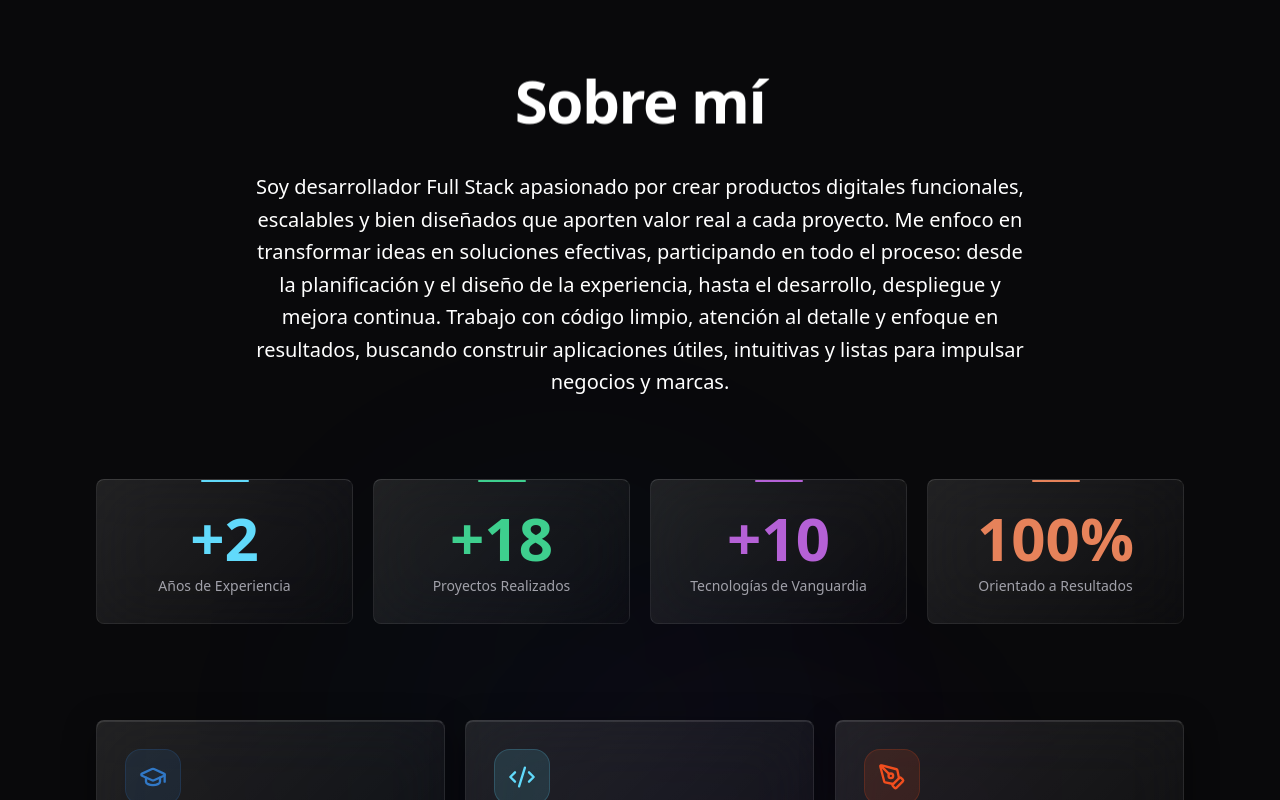
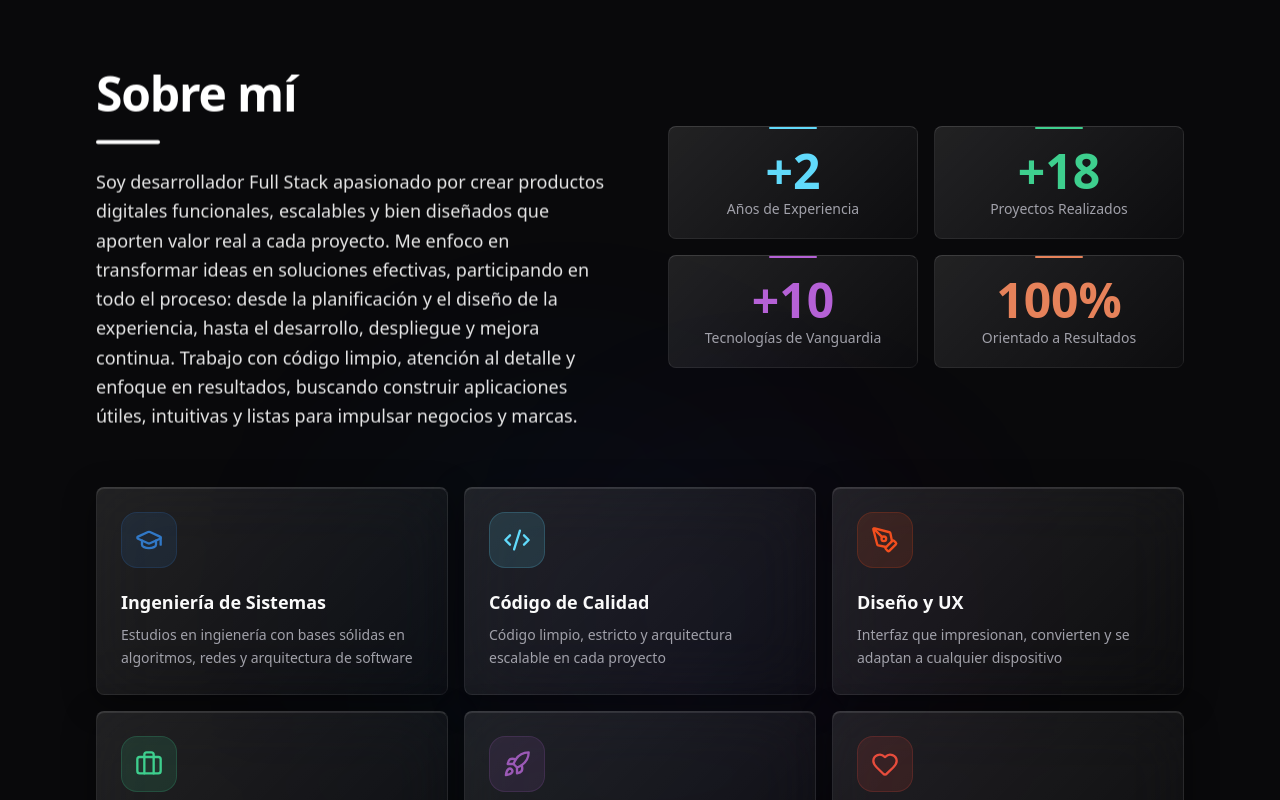
Before and after one commit to LuisAlatta/LuisAlattaPortafolio, a Next.js app: page / in a window 1280 px wide. Shown: the part 800-1600 px from the top of the page. Built offline with nearby package versions, Linux system fonts and the light colour scheme.

Commit message:
sobre mi mas compacto en dos columnas y se quitaron asu, serena y renova

```diff
--- a/src/components/sections/About.tsx
+++ b/src/components/sections/About.tsx
@@ -71,27 +71,27 @@ export function About() {
 
             <div className="container px-4 md:px-8 max-w-6xl mx-auto">
 
-                {/* Header — Centered, full-width */}
-                <div className="text-center mb-20">
-                    <h2 data-reveal className="reveal text-4xl md:text-6xl font-bold tracking-tight mb-8 leading-tight text-white">
-                        {language === "es" ? "Sobre mí" : "About me"}
-                    </h2>
-                    <div data-reveal className="reveal reveal-delay-1 max-w-3xl mx-auto">
-                        <p className="text-xl text-white leading-relaxed">
+                {/* Intro + Stats en 2 columnas (compacto) */}
+                <div className="grid lg:grid-cols-2 gap-8 lg:gap-14 items-center mb-14">
+                    <div data-reveal className="reveal">
+                        <h2 className="text-4xl md:text-5xl font-bold tracking-tight mb-4 leading-tight text-white">
+                            {language === "es" ? "Sobre mí" : "About me"}
+                        </h2>
+                        <div className="w-16 h-1 bg-primary rounded-full mb-6" />
+                        <p className="text-base md:text-lg text-white/90 leading-relaxed">
                             {language === "es"
                                 ? profile.about
                                 : "I'm a developer committed to building functional, fast, and visually stunning interfaces. A Systems Engineering student at UTP with hands-on experience in real-world projects — from corporate websites to mobile platforms."}
                         </p>
                     </div>
-                </div>
 
-                {/* Stats Row */}
-                <div className="grid grid-cols-2 lg:grid-cols-4 gap-5 mb-24">
+                    {/* Stats 2x2 */}
+                    <div data-reveal className="reveal reveal-delay-1 grid grid-cols-2 gap-4">
                     {stats.map((stat, i) => (
                         <div
                             key={stat.value}
                             data-reveal
-                            className={`reveal reveal-delay-${Math.min(i + 1, 4)} relative glass-panel rounded-3xl p-7 text-center group cursor-default overflow-hidden transition-all duration-500 hover:-translate-y-2 hover:shadow-2xl`}
+                            className={`reveal reveal-delay-${Math.min(i + 1, 4)} relative glass-panel rounded-2xl p-5 text-center group cursor-default overflow-hidden transition-all duration-500 hover:-translate-y-2 hover:shadow-2xl`}
                             style={{ boxShadow: `0 0 0 0 ${stat.color}` }}
                             onMouseEnter={e => {
                                 (e.currentTarget as HTMLElement).style.boxShadow = `0 0 40px 0 ${stat.color}25`
@@ -111,25 +111,26 @@ export function About() {
                                 style={{ backgroundColor: stat.color }}
                             />
                             <p
-                                className="text-5xl md:text-6xl font-black mb-2 transition-transform duration-300 group-hover:scale-110"
+                                className="text-4xl md:text-5xl font-black mb-1 transition-transform duration-300 group-hover:scale-110"
                                 style={{ color: stat.color }}
                             >
                                 {stat.value}
                             </p>
-                            <p className="text-sm text-muted-foreground font-medium leading-snug">
+                            <p className="text-xs md:text-sm text-muted-foreground font-medium leading-snug">
                                 {stat.label[language]}
                             </p>
                         </div>
                     ))}
+                    </div>
                 </div>
 
                 {/* Highlights Grid */}
-                <div className="grid md:grid-cols-2 lg:grid-cols-3 gap-5 mb-20">
+                <div className="grid md:grid-cols-2 lg:grid-cols-3 gap-4 mb-12">
                     {highlights.map((item, i) => (
                         <div
                             key={item.title.es}
                             data-reveal
-                            className={`reveal reveal-delay-${Math.min(i + 1, 6)} relative glass-panel rounded-3xl p-7 cursor-default overflow-hidden transition-all duration-500 hover:-translate-y-2 group`}
+                            className={`reveal reveal-delay-${Math.min(i + 1, 6)} relative glass-panel rounded-2xl p-6 cursor-default overflow-hidden transition-all duration-500 hover:-translate-y-2 group`}
                             onMouseEnter={() => setActiveCard(i)}
                             onMouseLeave={() => setActiveCard(null)}
                             style={{
--- a/src/data/projects.ts
+++ b/src/data/projects.ts
@@ -221,39 +221,6 @@ export const projects: Project[] = [
         flag: "pe"
     },
     {
-        id: "7",
-        slug: "serena-seguros",
-        title: "Serena Seguros",
-        shortDescription: "Plataforma integral de gestión de seguros con 5 portales por rol sobre un mismo backend.",
-        fullDescription: "Sistema de gestión de aseguradora con backend Spring Boot (Java 21) y frontend Next.js / React, con autenticación JWT y control de acceso por rol. Maneja pólizas, siniestros, reaseguro, leads y comisiones, cobranza y KPIs ejecutivos sobre una base de datos MySQL, con cinco portales diferenciados (asegurado, comercial, técnico, operativo y ejecutivo).",
-        category: "Full Stack",
-        role: "Full Stack Developer",
-        industry: "Seguros / Insurtech",
-        technologies: ["Java", "Spring Boot", "Next.js", "React", "MySQL", "Docker"],
-        platform: "Web",
-        features: [
-            "Cinco portales con enrutamiento y permisos por rol sobre un único backend",
-            "Autenticación JWT con access y refresh tokens",
-            "Gestión de pólizas, siniestros, comisiones y cobranza",
-            "Dashboards y KPIs ejecutivos con gráficos"
-        ],
-        challenges: [
-            "Mantener coherencia de datos y permisos entre cinco portales sobre un mismo backend y base de datos.",
-            "Sincronizar la convención de nombres en toda la cadena Java ↔ JSON ↔ React."
-        ],
-        outcomes: [
-            "Backend modular por dominio con separación clara de responsabilidades y seguridad por roles.",
-            "Stack de observabilidad y despliegue con Docker listo para escalar."
-        ],
-        status: "En desarrollo",
-        demoUrl: "",
-        repoUrl: "",
-        imageUrl: "",
-        accent: "#2563eb",
-        featured: true,
-        flag: "pe"
-    },
-    {
         id: "8",
         slug: "muebles-fercho",
         title: "Muebles Fercho",
@@ -283,39 +250,6 @@ export const projects: Project[] = [
         repoUrl: "",
         imageUrl: "",
         accent: "#a16207",
-        featured: false,
-        flag: "pe"
-    },
-    {
-        id: "9",
-        slug: "asu-inventario",
-        title: "ASU — Inventario y Ventas",
-        shortDescription: "Sistema interno de punto de venta (POS), inventario y ventas con soporte multi-sucursal.",
-        fullDescription: "ERP ligero / POS interno para la empresa de tecnología ASU. Incluye punto de venta, gestión de inventario con kardex, comprobantes, cierre de caja, sucursales, usuarios y un dashboard con métricas de ventas y stock crítico. Usa Supabase como backend con autenticación por credenciales y por PIN protegida mediante middleware.",
-        category: "Full Stack",
-        role: "Full Stack Developer",
-        industry: "Retail / Gestión comercial",
-        technologies: ["Next.js", "React", "TypeScript", "Supabase", "Zod", "Recharts"],
-        platform: "Web",
-        features: [
-            "Punto de venta (POS) y comprobantes con exportación a PDF",
-            "Gestión de inventario: productos, stock y kardex de movimientos",
-            "Cierre de caja y dashboard de ventas, productos top y stock crítico",
-            "Multi-sucursal y autenticación por credenciales o PIN"
-        ],
-        challenges: [
-            "Mantener un control de inventario consistente frente a ventas concurrentes en varias sucursales.",
-            "Implementar autenticación y autorización segura por roles con SSR de Supabase."
-        ],
-        outcomes: [
-            "Digitaliza ventas e inventario de la empresa en una sola herramienta interna.",
-            "Da visibilidad en tiempo real de ventas y stock crítico para decisiones operativas."
-        ],
-        status: "En desarrollo",
-        demoUrl: "",
-        repoUrl: "",
-        imageUrl: "",
-        accent: "#0d9488",
         featured: false,
         flag: "pe"
     },
@@ -549,39 +483,6 @@ export const projects: Project[] = [
         accent: "#db2777",
         featured: false,
         flag: "pe"
-    },
-    {
-        id: "17",
-        slug: "renova",
-        title: "RENOVA",
-        shortDescription: "Sistema de gestión clínica con arquitectura SOA ligera: microservicios REST tras un API Gateway.",
-        fullDescription: "Monorepo que implementa una arquitectura SOA ligera: múltiples microservicios Fastify (auth, pacientes, citas, notificaciones, reportes, facturación) tras un API Gateway, con frontend Next.js. Persistencia poliglota PostgreSQL + MongoDB + Redis, con JWT/RBAC y documentación Swagger por servicio.",
-        category: "Full Stack",
-        role: "Full Stack Developer",
-        industry: "Salud / Gestión clínica",
-        technologies: ["Node.js", "TypeScript", "Fastify", "Next.js", "PostgreSQL", "Docker"],
-        platform: "Web (Microservicios)",
-        features: [
-            "API Gateway con enrutamiento, rate-limit y CORS",
-            "Microservicios independientes con Swagger",
-            "Autenticación JWT con roles (RBAC)",
-            "Infraestructura dockerizada con seed automático"
-        ],
-        challenges: [
-            "Orquestar varios servicios independientes y tres bases de datos manteniendo contratos REST coherentes.",
-            "Diseñar paquetes compartidos reutilizables entre servicios sin acoplarlos."
-        ],
-        outcomes: [
-            "Arquitectura SOA funcional con arranque reproducible en un solo comando.",
-            "Separación limpia de paquetes compartidos (db, auth, tipos, validación)."
-        ],
-        status: "En desarrollo",
-        demoUrl: "",
-        repoUrl: "",
-        imageUrl: "",
-        accent: "#14b8a6",
-        featured: false,
-        flag: "pe"
     }
 ];
 
@@ -594,9 +495,7 @@ export const projectIcons: Record<string, string> = {
     "proyecto-ceela": "/images/projects/icons/proyecto-ceela.png",
     "3s-suministros": "/images/projects/icons/3s-suministros.png",
     "fixmantech": "/images/projects/icons/fixmantech.png",
-    "serena-seguros": "/images/projects/icons/serena-seguros.png",
     "muebles-fercho": "/images/projects/icons/muebles-fercho.png",
-    "asu-inventario": "/images/projects/icons/asu-inventario.png",
     "nexia-2026": "/images/projects/icons/nexia-2026.svg",
     "expedikids": "/images/projects/icons/expedikids.png",
     "pidetodomajes": "/images/projects/icons/pidetodomajes.png",
```
Also changed, not shown: public/images/projects/icons/asu-inventario.png (deleted), public/images/projects/icons/serena-seguros.png (deleted).
